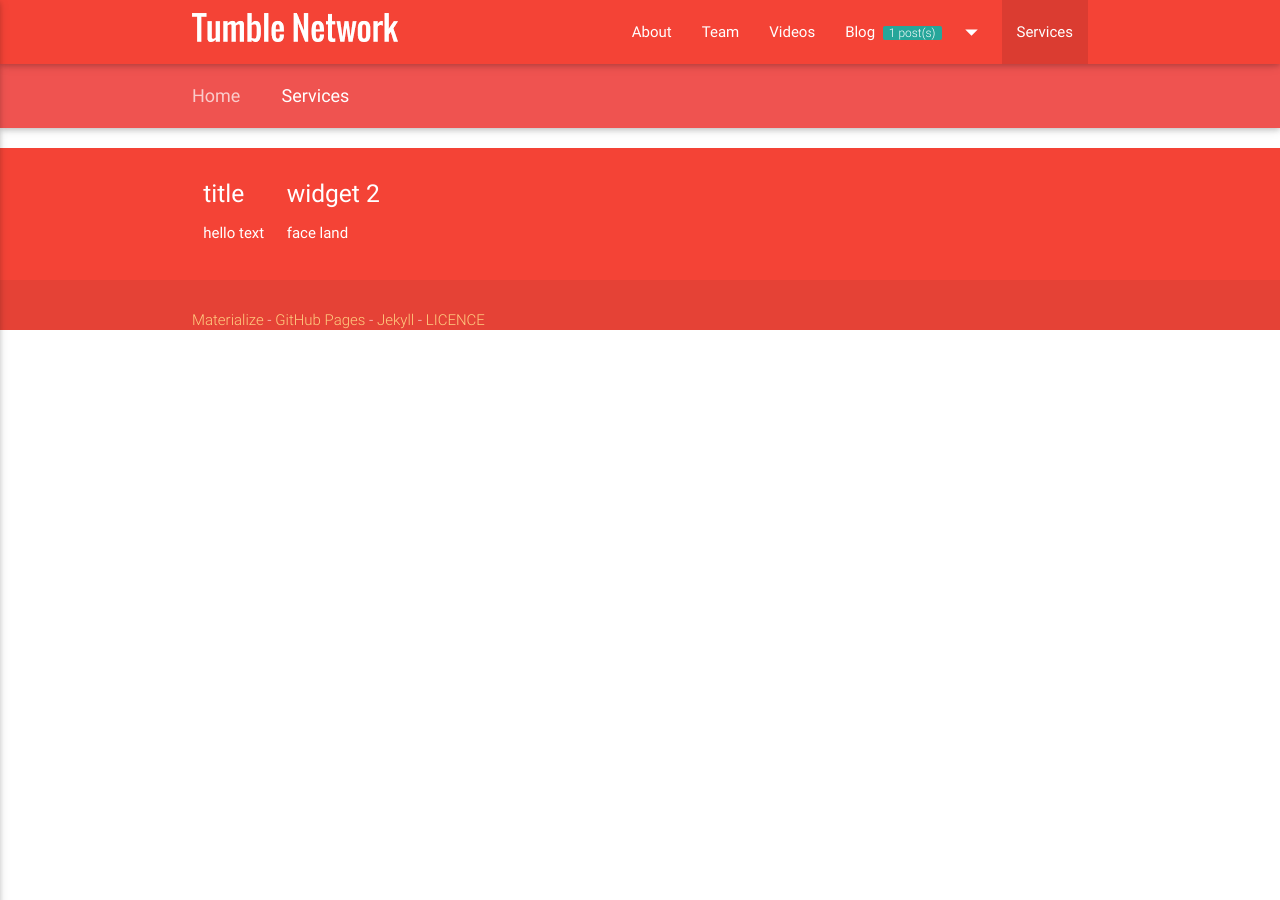
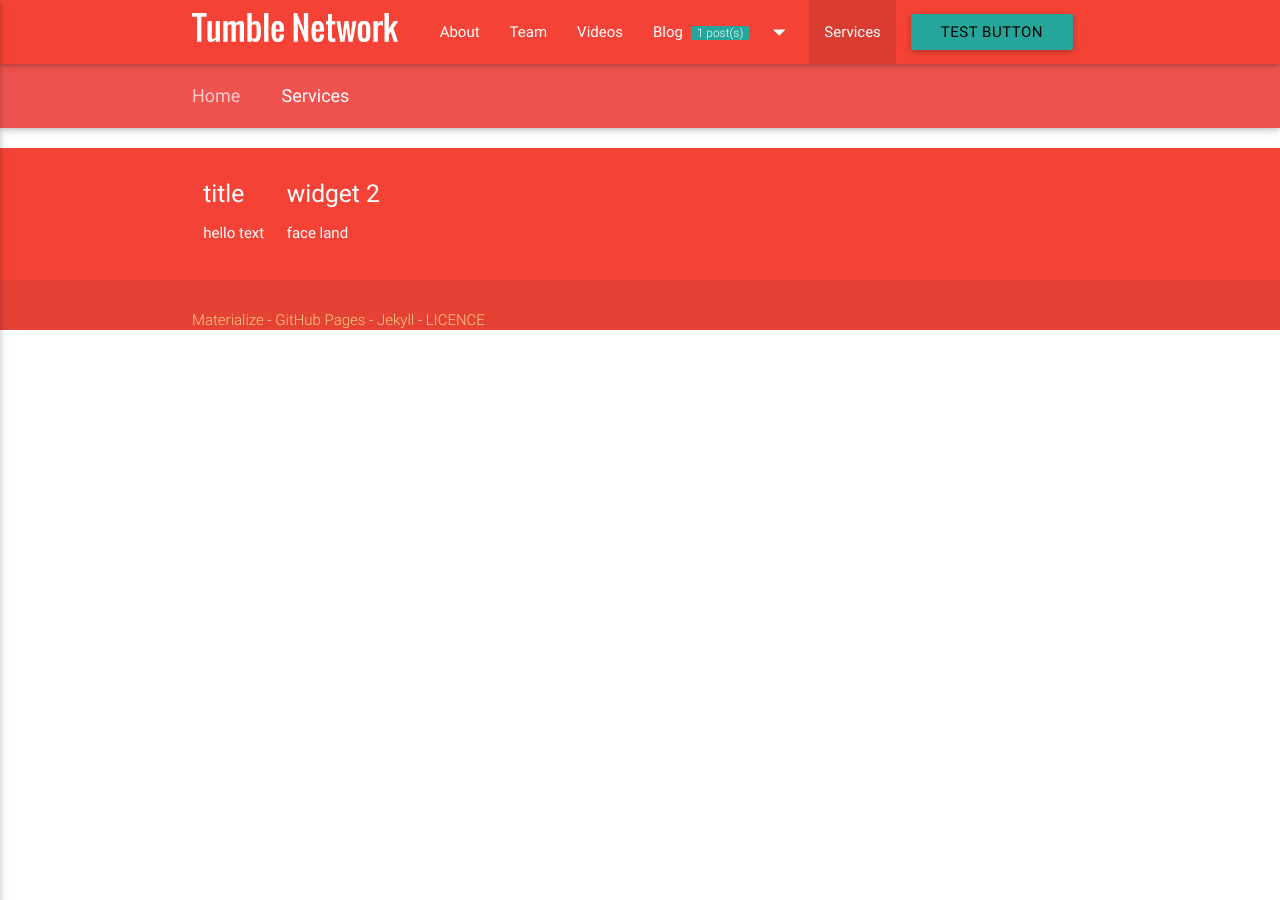
Before and after one commit to tumblenet/www.tumblenet.ga, a Jekyll site: the page built from services.html, in a window 1280 px wide. Built offline with Jekyll 4.4.1, drawn with Linux system fonts in a browser that asks for light colours; nearby versions of some CDN libraries; comment, search, counter and statistics services are not loaded.

Commit message:
Update nav.yml

```diff
--- a/_data/nav.yml
+++ b/_data/nav.yml
@@ -6,6 +6,7 @@
   href: /videos/
 - title: Blog
   href: /blog/
+  type: dropdown
   dropdown:
   - title: Tags
     href: /blog/tags/
@@ -15,3 +16,5 @@
     href: /blog/archive/
 - title: Services
   href: /services/
+- title: test button
+  type: button
```
